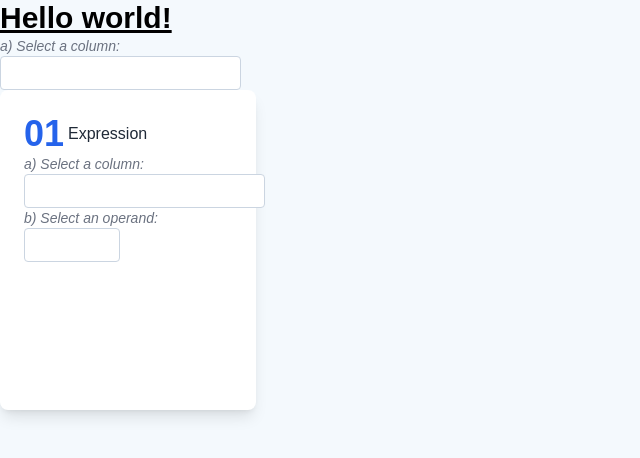
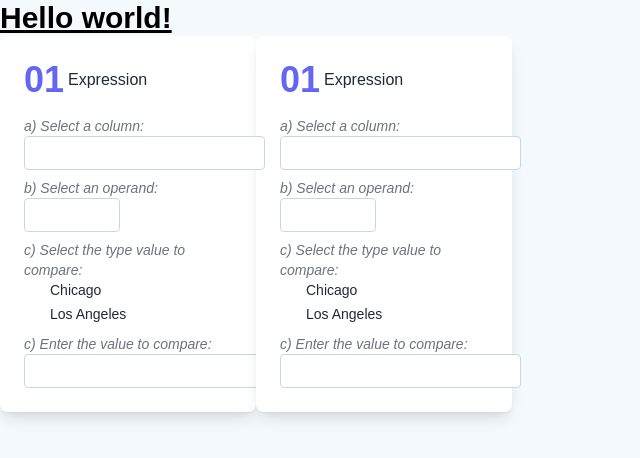
Before and after one commit to nicolaspenagos/rules-engine-front, a Vue app: page / in a window 1280 px wide. Shown: the top 458 px of the page, without its empty margins (0-640 px from the left). Built offline with nearby package versions, Linux system fonts and the light colour scheme; a web font is replaced by a local one.

Commit message:
feat(Expression):All the expression componentes templates have been created

```diff
--- a/src/components/Card.vue
+++ b/src/components/Card.vue
@@ -1,32 +1,34 @@
 <template>
-    <div class="bg-white rounded-lg w-64 h-80 flex flex-col items-left shadow-lg p-6">
-        <header class="flex items-center">
-            <h3 class="font-bold text-4xl text-blue-600">
+    <div class="bg-white rounded-lg w-64 flex flex-col items-left shadow-lg p-6">
+        <header class="flex items-center mb-4">
+            <h3 class="font-bold text-4xl text-indigo-500">
                 01
             </h3>
             <p class="pl-1 text-gray-800 text-base">Expression</p>
         </header>
         <main>
-            <Column>
+            <Column class="mb-2">
             </Column>
-            <Operand>
-
+            <Operand class="mb-2">
             </Operand>
-
-
+            <Comparator class="mb-2">
+            </Comparator>
+            <Value>
+            </Value>
         </main>
-
-
-
     </div>
 </template>
 <script>
 import Column from './expression/Column.vue'
 import Operand from './expression/Operand.vue'
+import Comparator from '../components/expression/Comparator.vue'
+import Value from './expression/Value.vue';
 export default {
     components:{
         Column,
-        Operand
+        Operand,
+        Comparator,
+        Value
     }
 
 };
--- a/src/components/expression/Column.vue
+++ b/src/components/expression/Column.vue
@@ -1,55 +1,16 @@
 <template>
   <div class="flex flex-col items-start">
-    <div v-if="filteredOptions && modal" class="absolute inset-0" @click="this.modal=false">
-    </div>
     <p class="text-gray-500 text-sm italic font-light">a) Select a column:</p>
-    <input
-      type="text"
-      class="px-4 py-1 z-10 rounded border border-slate-300 text-gray-800 "
-      v-model="option"
-      autocomplete="off"
-      @input="filterOptions"
-      @focus="modal=true"
-    />
-    <div v-if="filteredOptions && modal" class="z-10">
-      <ul class="w-52 text-slate-500 text-sm shadow-lg  absolute bg-white">
-        <li
-          v-for="(filteredOption, index) in filteredOptions"
-          :key="index"
-          class="py-2 cursor-pointer px-4 py-1 rounded hover:bg-gray-100"
-          @click="setOption(filteredOption)"
-        >
-          {{ filteredOption }}
-        </li>
-      </ul>
-    </div>
+    <Autocomplete>
+
+    </Autocomplete>
   </div>
 </template>
 <script>
+import Autocomplete from '../ui-utils/Autocomplete.vue';
 export default {
-  data() {
-    return {
-      option: '',
-      options: ['Name', 'Lastame', 'Age', 'Country', 'City'],
-      filteredOptions: [],
-      modal:false
-    };
-  },
-  methods: {
-    filterOptions() {
-      this.filteredOptions = this.options.filter((option) => {
-        return option.toLocaleLowerCase().startsWith(this.option.toLowerCase());
-      });
-    },
-    setOption(filteredOption) {
-      this.option = filteredOption;
-      this.modal = false;
-    },
-  },
-  mounted(){
-    if(this.option.length==0)
-        this.filteredOptions = this.options;
-    this.filterOptions();
+  components:{
+    Autocomplete
   }
-};
+}
 </script>
--- /dev/null
+++ b/src/components/expression/Comparator.vue
@@ -0,0 +1,27 @@
+<template>
+    <div class="flex flex-col items-start">
+      <p class="text-gray-500 text-sm italic font-light">c) Select the type value to compare:</p>
+      <div class="flex">
+        <RadioButton inputId="city1" name="city" value="Chicago" v-model="city" />
+        <label for="city1" class="text-gray-800 text-sm ml-1">Chicago</label>
+      </div>
+      <div class="field-radiobutton">
+            <RadioButton inputId="city2" name="city" value="Los Angeles" v-model="city" />
+            <label for="city2" class="text-gray-800 text-sm ml-1">Los Angeles</label>
+    </div>
+    </div>
+  </template>
+
+  <script>
+  import RadioButton from 'primevue/radiobutton'
+  export default {
+    components:{
+        RadioButton
+    },
+    data() {
+		return {
+			city: null
+		}
+	}
+  };
+  </script>
--- a/src/components/expression/Operand.vue
+++ b/src/components/expression/Operand.vue
@@ -6,7 +6,7 @@
     <input
       type="text"
       class="px-4 py-1 z-9 rounded border border-slate-300 text-gray-800 w-24 cursor-pointer"
-      v-model="operand"
+      v-model="option"
       autocomplete="off"
       readonly
       @focus="modal=true"
@@ -30,7 +30,7 @@
 export default {
   data() {
     return {
-      operand: '',
+      option: '',
       options: ['>', '=', '<'],
       filteredOption: [],
       modal:false
@@ -39,7 +39,7 @@ export default {
   methods: {
     filterOptions() {
       this.filteredOption = this.options.filter((option) => {
-        return this.operand.toLocaleLowerCase().startsWith(this.operand.toLowerCase());
+        return this.option.toLocaleLowerCase().startsWith(this.option.toLowerCase());
       });
     },
     setOption(filteredOption) {
@@ -48,7 +48,7 @@ export default {
     },
   },
   mounted(){
-    if(this.operand.length==0)
+    if(this.option.length==0)
         this.filteredOption = this.options;
     this.filterOptions();
   }
--- /dev/null
+++ b/src/components/expression/Value.vue
@@ -0,0 +1,33 @@
+<template>
+  <div class="flex flex-col items-start">
+    <p class="text-gray-500 text-sm italic font-light">
+      c) Enter the value to compare:
+    </p>
+    <div v-if="isColumn">
+        <Autocomplete>
+
+        </Autocomplete>
+    </div>
+    <div v-else>
+      <input
+        type="text"
+        class="px-4 py-1 z-10 rounded border border-slate-300 text-gray-800"
+        v-model="option"
+      />
+    </div>
+  </div>
+</template>
+
+<script>
+import Autocomplete from '../ui-utils/Autocomplete.vue';
+export default {
+    components:{
+        Autocomplete
+    },
+    data(){
+        return {
+            isColumn: true
+        }
+    }
+};
+</script>
--- /dev/null
+++ b/src/components/ui-utils/Autocomplete.vue
@@ -0,0 +1,54 @@
+<template>
+    <div
+      v-if="filteredOptions && modal"
+      class="absolute inset-0"
+      @click="this.modal = false"
+    ></div>
+    <input
+      type="text"
+      class="px-4 py-1 z-10 rounded border border-slate-300 text-gray-800"
+      v-model="option"
+      autocomplete="off"
+      @input="filterOptions"
+      @focus="modal = true"
+    />
+    <div v-if="filteredOptions && modal" class="z-10">
+      <ul class="w-52 text-slate-500 text-sm shadow-lg absolute bg-white">
+        <li
+          v-for="(filteredOption, index) in filteredOptions"
+          :key="index"
+          class="py-2 cursor-pointer px-4 py-1 rounded hover:bg-gray-100"
+          @click="setOption(filteredOption)"
+        >
+          {{ filteredOption }}
+        </li>
+      </ul>
+    </div>
+  </template>
+  <script>
+  export default {
+    data() {
+      return {
+        option: "",
+        options: ["Name", "Lastame", "Age", "Country", "City"],
+        filteredOptions: [],
+        modal: false,
+      };
+    },
+    methods: {
+      filterOptions() {
+        this.filteredOptions = this.options.filter((option) => {
+          return option.toLocaleLowerCase().startsWith(this.option.toLowerCase());
+        });
+      },
+      setOption(filteredOption) {
+        this.option = filteredOption;
+        this.modal = false;
+      },
+    },
+    mounted() {
+      if (this.option.length == 0) this.filteredOptions = this.options;
+      this.filterOptions();
+    },
+  };
+  </script>
--- a/src/views/HomeView.vue
+++ b/src/views/HomeView.vue
@@ -1,19 +1,15 @@
 <script setup>
-import Column from '../components/expression/Column.vue'
-import Card from '../components/Card.vue'
+import Column from "../components/expression/Column.vue";
+import Card from "../components/Card.vue";
 </script>
 
 <template>
   <main>
-    <h1 class="text-3xl font-bold underline">
-        Hello world!
-    </h1>
+    <h1 class="text-3xl font-bold underline">Hello world!</h1>
 
-    <Column>
-    </Column>
-    <Card>
-
-    </Card>
-
+    <div class="flex">
+      <Card> </Card>
+      <Card> </Card>
+    </div>
   </main>
 </template>
```
